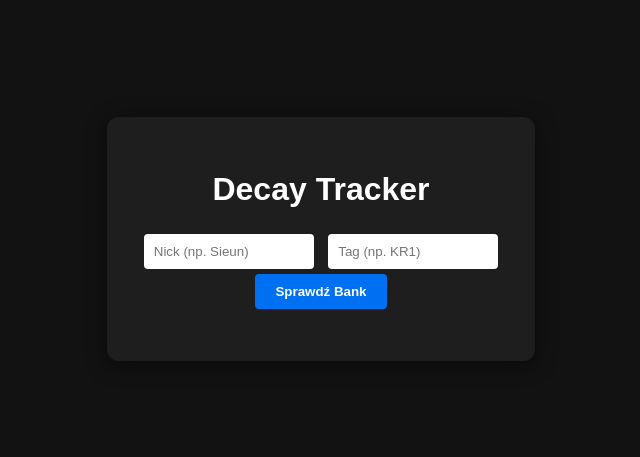
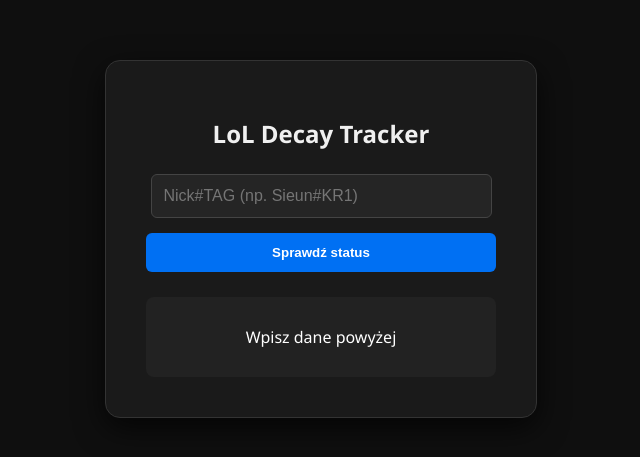
Before and after one commit to jqn17/lol-decay-tracker, a website: page decaytracker.html in a window 1280 px wide. Shown: the part 161-618 px from the top of the page, without its empty margins (319-959 px from the left). Drawn offline with Linux system fonts and the light colour scheme.

Commit message:
Update decaytracker.html

```diff
--- a/decaytracker.html
+++ b/decaytracker.html
@@ -4,43 +4,56 @@
     <meta charset="UTF-8">
     <title>LoL Decay Tracker</title>
     <style>
-        body { font-family: sans-serif; display: flex; flex-direction: column; align-items: center; justify-content: center; height: 100vh; background: #121212; color: white; margin: 0; }
-        .card { background: #1e1e1e; padding: 2rem; border-radius: 12px; box-shadow: 0 4px 20px rgba(0,0,0,0.5); text-align: center; }
-        input { padding: 10px; border-radius: 4px; border: none; margin: 5px; width: 150px; }
-        button { padding: 10px 20px; border-radius: 4px; border: none; background: #0070f3; color: white; cursor: pointer; font-weight: bold; }
+        body { font-family: 'Segoe UI', Tahoma, Geneva, Verdana, sans-serif; display: flex; align-items: center; justify-content: center; height: 100vh; background: #0f0f0f; color: white; margin: 0; }
+        .card { background: #1a1a1a; padding: 2.5rem; border-radius: 15px; box-shadow: 0 10px 30px rgba(0,0,0,0.7); text-align: center; border: 1px solid #333; width: 350px; }
+        h1 { font-size: 1.5rem; margin-bottom: 1.5rem; color: #f0f0f0; }
+        input { padding: 12px; border-radius: 6px; border: 1px solid #444; margin-bottom: 15px; width: 90%; background: #252525; color: white; font-size: 1rem; }
+        button { padding: 12px 25px; border-radius: 6px; border: none; background: #0070f3; color: white; cursor: pointer; font-weight: bold; width: 100%; transition: background 0.3s; }
         button:hover { background: #0051ad; }
-        #result { margin-top: 20px; font-size: 1.2rem; color: #00ff88; }
+        #result { margin-top: 25px; padding: 15px; border-radius: 8px; background: #222; min-height: 50px; display: flex; flex-direction: column; justify-content: center; }
+        .rank { color: #00ff88; font-weight: bold; margin-bottom: 5px; }
+        .decay { color: #aaa; font-size: 0.9rem; }
     </style>
 </head>
 <body>
     <div class="card">
-        <h1>Decay Tracker</h1>
-        <input type="text" id="name" placeholder="Nick (np. Sieun)">
-        <input type="text" id="tag" placeholder="Tag (np. KR1)">
-        <br>
-        <button onclick="checkDecay()">Sprawdź Bank</button>
-        <div id="result"></div>
+        <h1>LoL Decay Tracker</h1>
+        <input type="text" id="fullRiotId" placeholder="Nick#TAG (np. Sieun#KR1)" onkeypress="if(event.key==='Enter') checkDecay()">
+        <button onclick="checkDecay()">Sprawdź status</button>
+        <div id="result">
+            <div id="rankText">Wpisz dane powyżej</div>
+            <div id="decayText"></div>
+        </div>
     </div>
 
     <script>
         async function checkDecay() {
-            const name = document.getElementById('name').value;
-            const tag = document.getElementById('tag').value;
-            const resDiv = document.getElementById('result');
-            resDiv.innerText = "Ładowanie...";
+            const fullId = document.getElementById('fullRiotId').value.trim();
+            const rankDiv = document.getElementById('rankText');
+            const decayDiv = document.getElementById('decayText');
+
+            if (!fullId.includes('#')) {
+                rankDiv.innerText = "Błąd: Użyj formatu Nick#Tag";
+                decayDiv.innerText = "";
+                return;
+            }
+
+            const [name, tag] = fullId.split('#');
+            rankDiv.innerText = "Ładowanie...";
+            decayDiv.innerText = "";
 
             try {
-                // Zapytanie do Twojego własnego API na tym samym serwerze
                 const response = await fetch(`/api/check?name=${encodeURIComponent(name)}&tag=${encodeURIComponent(tag)}`);
                 const data = await response.json();
 
                 if(data.error) {
-                    resDiv.innerText = "Błąd: " + data.error;
+                    rankDiv.innerText = "Błąd: " + data.error;
                 } else {
-                    resDiv.innerText = data.rank + " | " + data.decay;
+                    rankDiv.innerText = data.rank;
+                    decayDiv.innerText = data.decay;
                 }
             } catch (e) {
-                resDiv.innerText = "Błąd połączenia z serwerem.";
+                rankDiv.innerText = "Błąd połączenia.";
             }
         }
     </script>
```
